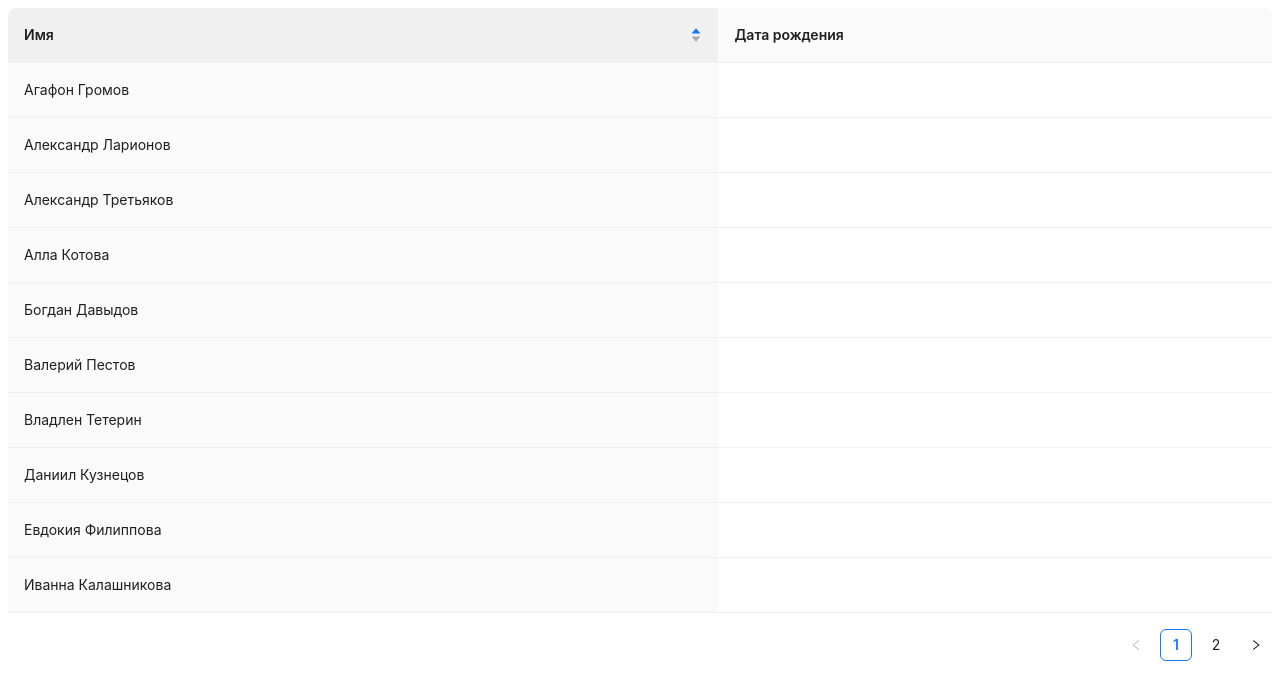
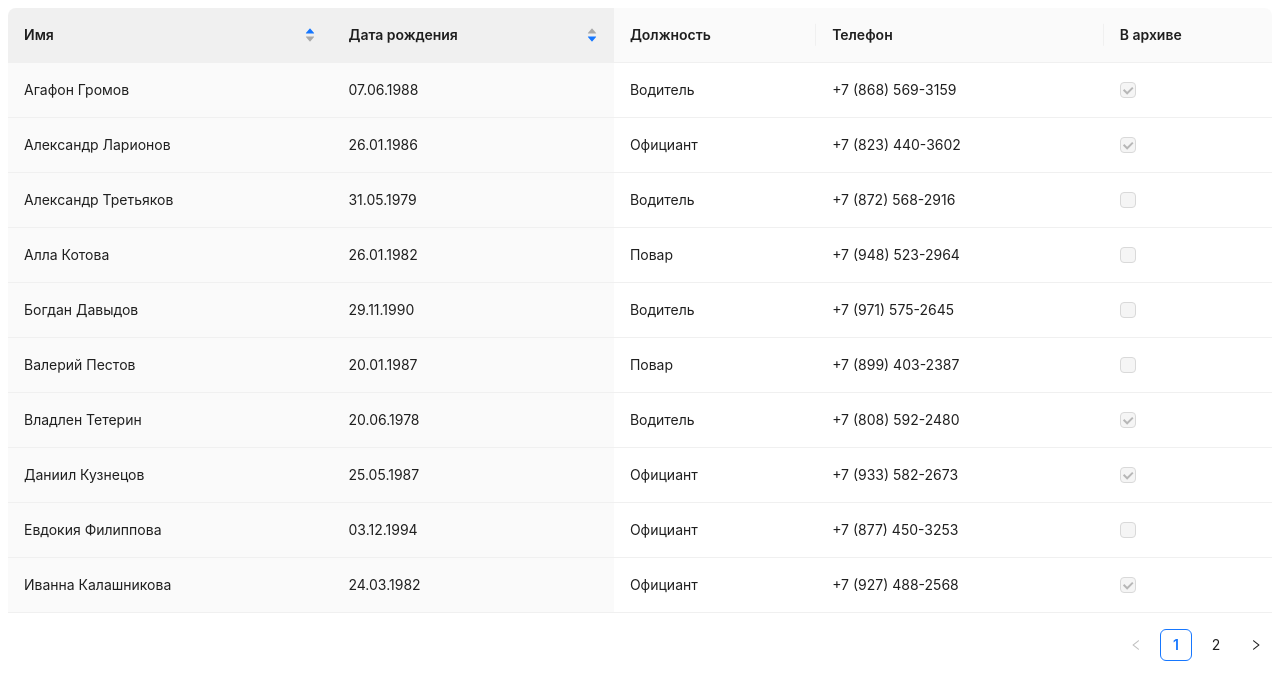
Before and after one commit to Otec-S/pizza-soft-test, a React (Vite) app: page / in a window 1280 px wide. Shown: the top 700 px of the page. Built offline with nearby package versions, Linux system fonts and the light colour scheme.

Commit message:
feat базовая настройка столбцов таблицы

```diff
--- a/src/pages/employees-list/employees-list.tsx
+++ b/src/pages/employees-list/employees-list.tsx
@@ -1,9 +1,10 @@
 import React from "react";
-import { Table } from "antd";
+import { Checkbox, Table } from "antd";
 import type { TableColumnsType, TableProps } from "antd";
-import { IEmployee } from "../../types/employeesTypes";
+import { EmployeeRole, IEmployee } from "../../types/employeesTypes";
 import convertToISO from "../../helpers/convertToISO";
-import { EMPLOYEES } from "../../const";
+import { useSelector } from "react-redux";
+import { RootState } from "../../store/store";
 
 // interface DataType {
 //   key: React.Key;
@@ -55,15 +56,45 @@ const columns: TableColumnsType<IEmployee> = [
   },
   {
     title: "Дата рождения",
-    dataIndex: "birthdate",
+    dataIndex: "birthday",
     defaultSortOrder: "descend",
     // sorter: (a, b) =>
     //   new Date(a.birthday).getTime() - new Date(b.birthday).getTime(),
     // render: (date) => new Date(date).toLocaleDateString(),
-    // sorter: (a: IEmployee, b: IEmployee) =>
-    //   new Date(convertToISO(a.birthday)).getTime() -
-    //   new Date(convertToISO(b.birthday)).getTime(),
+    sorter: (a, b) =>
+      new Date(convertToISO(a.birthday)).getTime() -
+      new Date(convertToISO(b.birthday)).getTime(),
     // render: (date: string) => new Date(convertToISO(date)).toLocaleDateString(),
+  },
+  {
+    title: "Должность",
+    dataIndex: "role",
+    render: (role: string) => {
+      switch (role) {
+        case EmployeeRole.Waiter:
+          return "Официант";
+        case EmployeeRole.Cook:
+          return "Повар";
+        case EmployeeRole.Driver:
+          return "Водитель";
+        default:
+          return "Не указано";
+      }
+    },
+  },
+  {
+    title: "Телефон",
+    dataIndex: "phone",
+  },
+  {
+    title: "В архиве",
+    dataIndex: "isArchive",
+    render: (isArchive) =>
+      isArchive ? (
+        <Checkbox defaultChecked disabled />
+      ) : (
+        <Checkbox defaultChecked={false} disabled />
+      ),
   },
   // {
   //   title: "Age",
@@ -124,13 +155,18 @@ const columns: TableColumnsType<IEmployee> = [
 //   console.log("params", pagination, filters, sorter, extra);
 // };
 
-const EmployeesList: React.FC = () => (
+const EmployeesList: React.FC = () => {
+  const employees = useSelector((state: RootState) => state.employees);
+
+  return (
     <Table
+      rowKey="id"
       columns={columns}
-    dataSource={EMPLOYEES}
+      dataSource={employees}
       // onChange={onChange}
       showSorterTooltip={{ target: "sorter-icon" }}
     />
   );
+};
 
 export default EmployeesList;
--- a/src/types/employeesTypes.ts
+++ b/src/types/employeesTypes.ts
@@ -8,3 +8,9 @@ export interface IEmployee {
 }
 
 export type EmployeeState = IEmployee[];
+
+export enum EmployeeRole {
+  Waiter = "waiter",
+  Cook = "cook",
+  Driver = "driver",
+}
```
Lines whose indentation alone changed are shown as unchanged.
